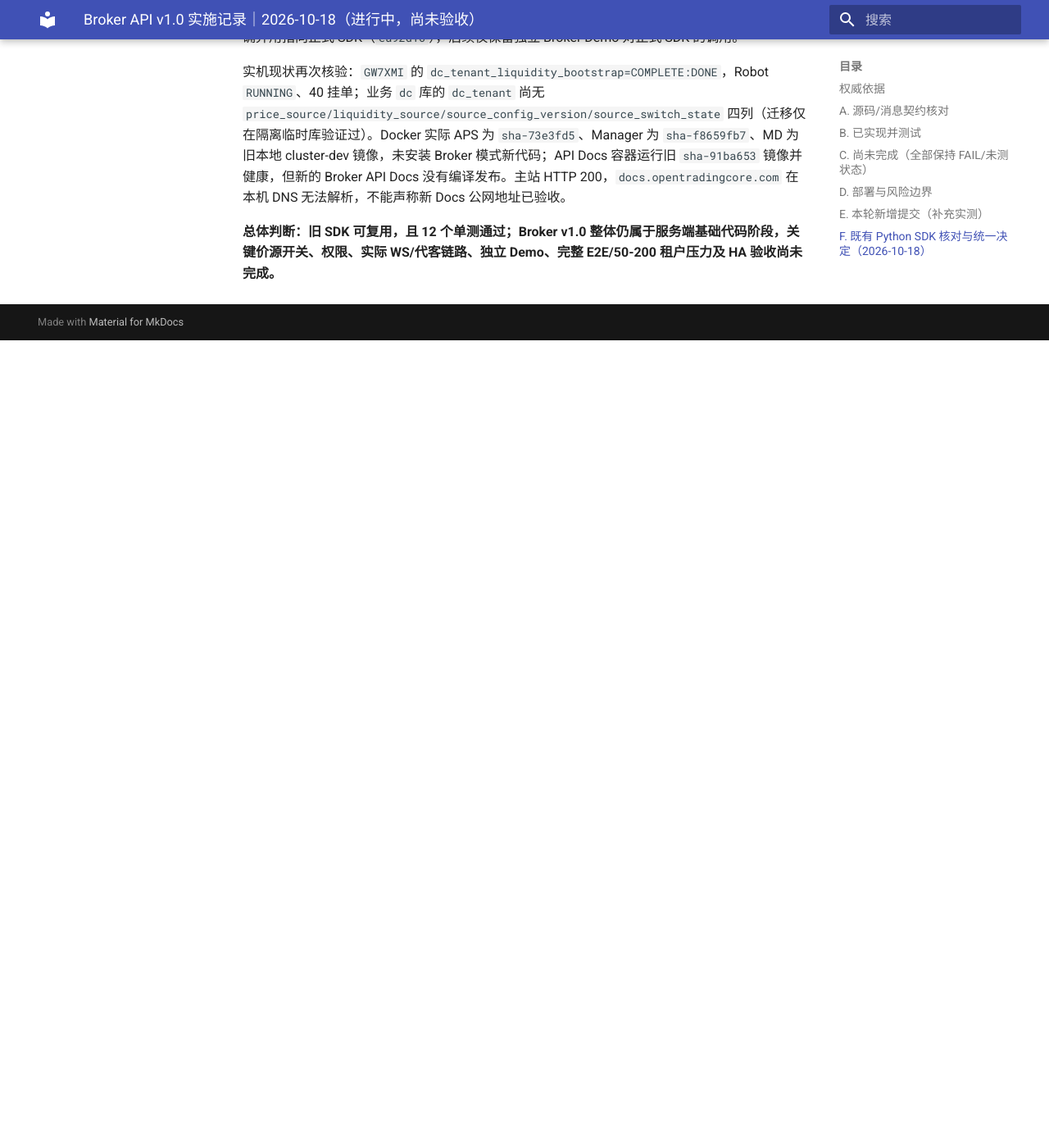
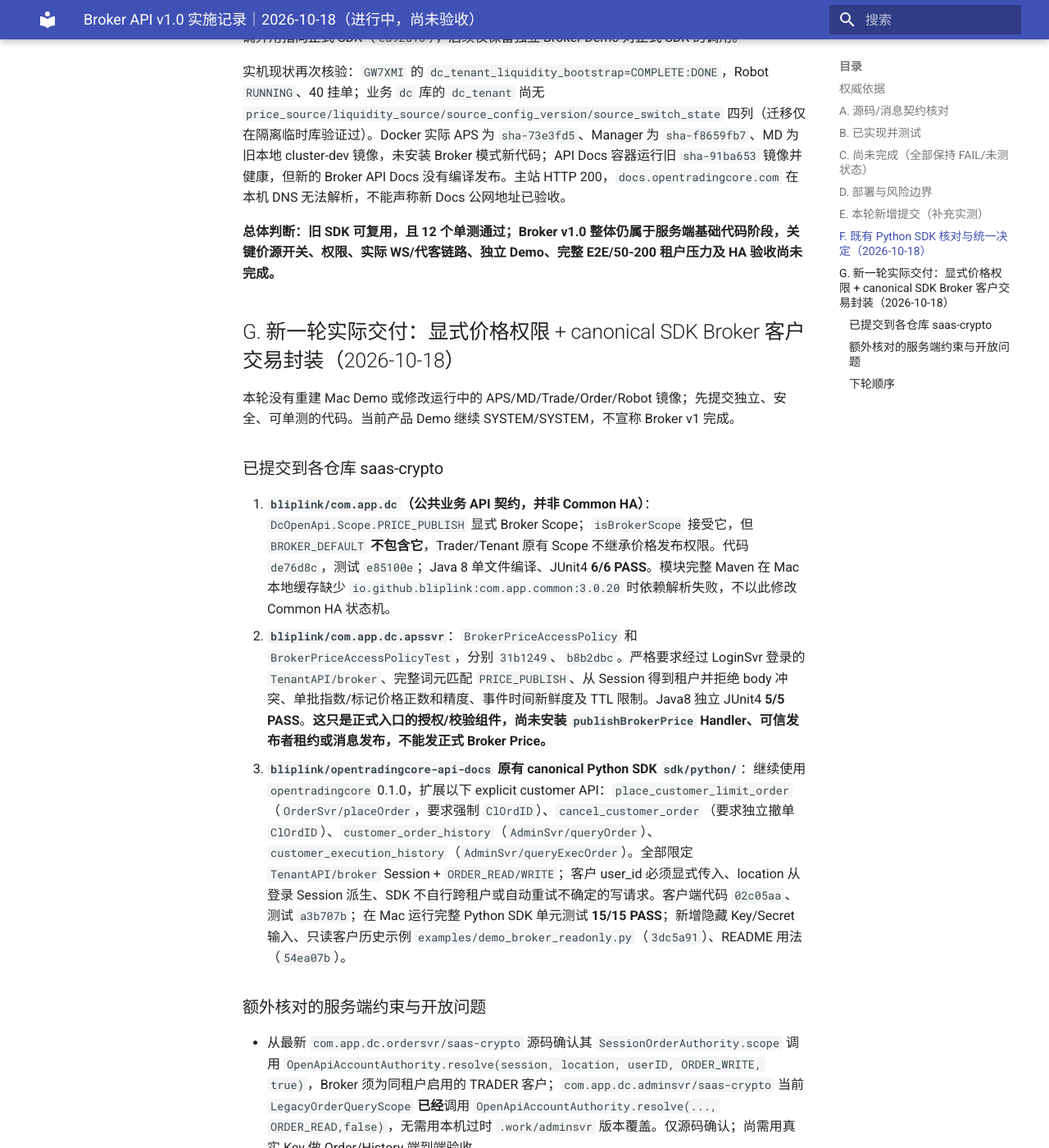
Before and after one commit to bliplink/dc-quant-deploy, an MkDocs documentation site: the page built from docs/BROKER_API_V1_IMPLEMENTATION_AUDIT_20261018.zh-CN.md, in a window 1280 px wide and 1400 px high, scrolled down 3762 px. Shown: the whole window at 82% size. Built offline with MkDocs 1.6.1 and Material for MkDocs 9.7.7, drawn with Linux system fonts in a browser that asks for light colours; before the commit the page ends 4177 px from its top, so only the background shows below that; some of the changed text lies outside the part shown.

Commit message:
docs(broker): record committed explicit price scope and canonical SDK delegated API tests [skip ci]

```diff
--- a/docs/BROKER_API_V1_IMPLEMENTATION_AUDIT_20261018.zh-CN.md
+++ b/docs/BROKER_API_V1_IMPLEMENTATION_AUDIT_20261018.zh-CN.md
@@ -66,3 +66,25 @@
 实机现状再次核验：`GW7XMI` 的 `dc_tenant_liquidity_bootstrap=COMPLETE:DONE`，Robot `RUNNING`、40 挂单；业务 `dc` 库的 `dc_tenant` 尚无 `price_source/liquidity_source/source_config_version/source_switch_state` 四列（迁移仅在隔离临时库验证过）。Docker 实际 APS 为 `sha-73e3fd5`、Manager 为 `sha-f8659fb7`、MD 为旧本地 cluster-dev 镜像，未安装 Broker 模式新代码；API Docs 容器运行旧 `sha-91ba653` 镜像并健康，但新的 Broker API Docs 没有编译发布。主站 HTTP 200，`docs.opentradingcore.com` 在本机 DNS 无法解析，不能声称新 Docs 公网地址已验收。
 
 **总体判断：旧 SDK 可复用，且 12 个单测通过；Broker v1.0 整体仍属于服务端基础代码阶段，关键价源开关、权限、实际 WS/代客链路、独立 Demo、完整 E2E/50-200 租户压力及 HA 验收尚未完成。**
+
+
+## G. 新一轮实际交付：显式价格权限 + canonical SDK Broker 客户交易封装（2026-10-18）
+
+本轮没有重建 Mac Demo 或修改运行中的 APS/MD/Trade/Order/Robot 镜像；先提交独立、安全、可单测的代码。当前产品 Demo 继续 SYSTEM/SYSTEM，不宣称 Broker v1 完成。
+
+### 已提交到各仓库 saas-crypto
+
+1. **`bliplink/com.app.dc`（公共业务 API 契约，并非 Common HA）**：`DcOpenApi.Scope.PRICE_PUBLISH` 显式 Broker Scope；`isBrokerScope` 接受它，但 `BROKER_DEFAULT` **不包含它**，Trader/Tenant 原有 Scope 不继承价格发布权限。代码 `de76d8c`，测试 `e85100e`；Java 8 单文件编译、JUnit4 **6/6 PASS**。模块完整 Maven 在 Mac 本地缓存缺少 `io.github.bliplink:com.app.common:3.0.20` 时依赖解析失败，不以此修改 Common HA 状态机。
+2. **`bliplink/com.app.dc.apssvr`**：`BrokerPriceAccessPolicy` 和 `BrokerPriceAccessPolicyTest`，分别 `31b1249`、`b8b2dbc`。严格要求经过 LoginSvr 登录的 `TenantAPI/broker`、完整词元匹配 `PRICE_PUBLISH`、从 Session 得到租户并拒绝 body 冲突、单批指数/标记价格正数和精度、事件时间新鲜度及 TTL 限制。Java8 独立 JUnit4 **5/5 PASS**。**这只是正式入口的授权/校验组件，尚未安装 `publishBrokerPrice` Handler、可信发布者租约或消息发布，不能发正式 Broker Price。**
+3. **`bliplink/opentradingcore-api-docs` 原有 canonical Python SDK `sdk/python/`**：继续使用 `opentradingcore` 0.1.0，扩展以下 explicit customer API：`place_customer_limit_order`（`OrderSvr/placeOrder`，要求强制 `ClOrdID`）、`cancel_customer_order`（要求独立撤单 `ClOrdID`）、`customer_order_history`（`AdminSvr/queryOrder`）、`customer_execution_history`（`AdminSvr/queryExecOrder`）。全部限定 `TenantAPI/broker` Session + `ORDER_READ/WRITE`；客户 user_id 必须显式传入、location 从登录 Session 派生、SDK 不自行跨租户或自动重试不确定的写请求。客户端代码 `02c05aa`、测试 `a3b707b`；在 Mac 运行完整 Python SDK 单元测试 **15/15 PASS**；新增隐藏 Key/Secret 输入、只读客户历史示例 `examples/demo_broker_readonly.py`（`3dc5a91`）、README 用法（`54ea07b`）。
+
+### 额外核对的服务端约束与开放问题
+
+- 从最新 `com.app.dc.ordersvr/saas-crypto` 源码确认其 `SessionOrderAuthority.scope` 调用 `OpenApiAccountAuthority.resolve(session, location, userID, ORDER_WRITE, true)`，Broker 须为同租户启用的 TRADER 客户；`com.app.dc.adminsvr/saas-crypto` 当前 `LegacyOrderQueryScope` **已经**调用 `OpenApiAccountAuthority.resolve(..., ORDER_READ,false)`，无需用本机过时 `.work/adminsvr` 版本覆盖。仅源码确认；尚需用真实 Key 做 Order/History 端到端验收。
+- 以上 Python Broker 委托接口单元测试用注入 Transport 模拟 Gateway，验证分区路由、大小写正确的 `Location/UserID`、明确 customer_id、Broker 权限及无重复请求；**并未证明现在的公网站点已经支持此传输，更未验证实际成交和资金归属**。
+- 严禁仅放开 APS E2E 测试 Token：正式 APS Price Handler 还须引入真实 Broker Session、`PRICE_PUBLISH` 授予流程、按租户价格模式校验、可信 Publisher Epoch/Fencing、审计及频率限制；MD 旧 E2E 内存价源不能替代生产租户价格状态，Trade/Liq 仍需 STALE fail-closed。
+- **当前仍未完成**：真实 APS Handle 接 MD→Trade/Liq、双来源热切换与自有系统挂单撤销、Broker customer 资金查询权限、真正 WebSocket Gateway 传输和 Snapshot/Gap 恢复、API Docs 新 Docker 镜像/公网发布、独立可交易 Broker Demo、四组合与跨租户隔离 E2E、10/50/200 租户故障与性能压测及 HA 一致性验收。
+
+### 下轮顺序
+
+先确定并打通 APS 正式发布入口 + 签名发布者租约 → MD 有效价按租户来源选择并隔离下游 STALE → Admin/租户流动性切换撤销老系统 Robot 委托 → 真实独立 Broker Key、客户与 SDK 委托 E2E → WebSocket/Docs/Demo → 镜像/故障和 50/200 租户验收。期间保持 Gateway 透传与 Common HA 架构不变，Mac Demo 只在安全的联合验证门槛达到后再升级。
```
